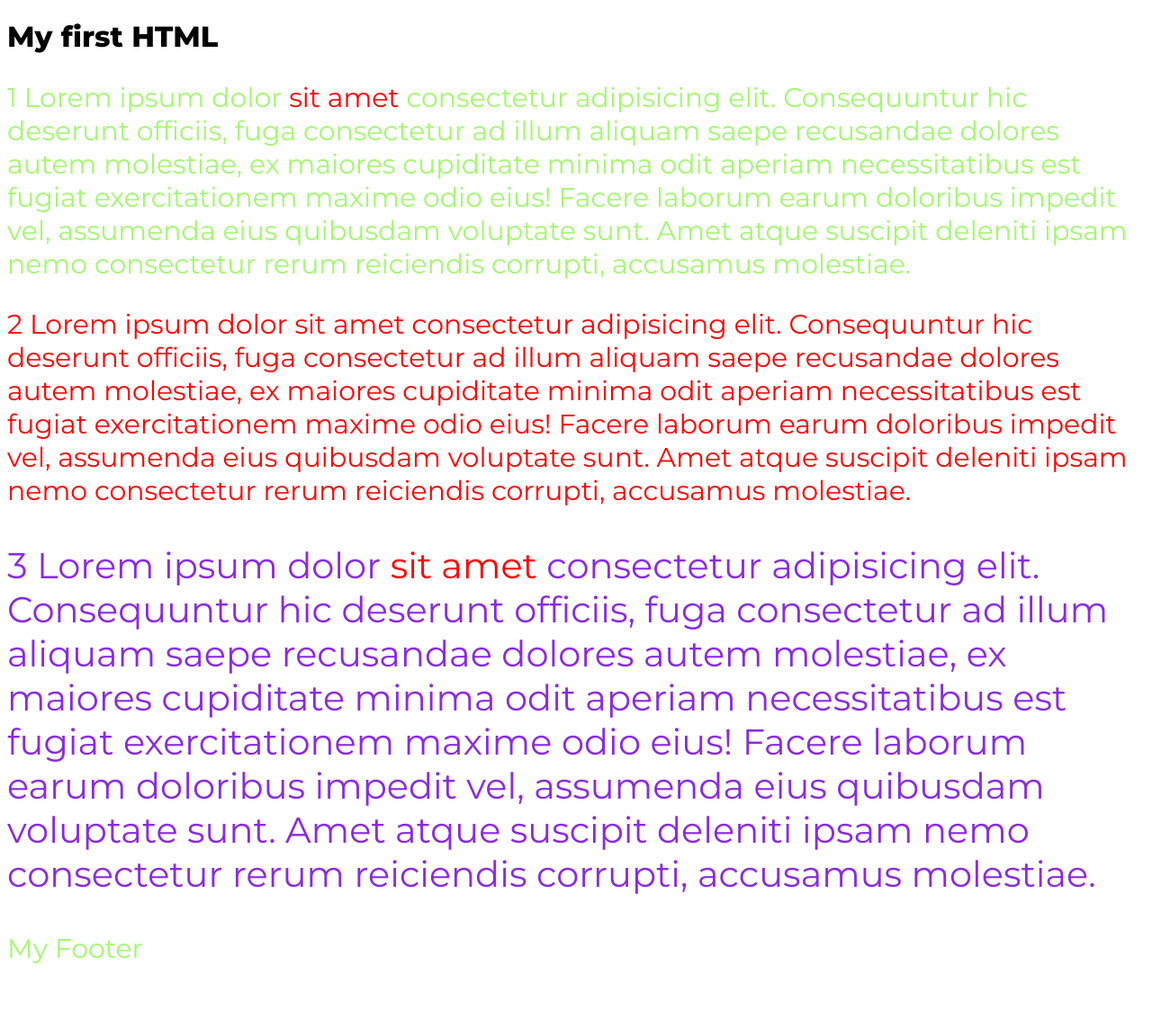
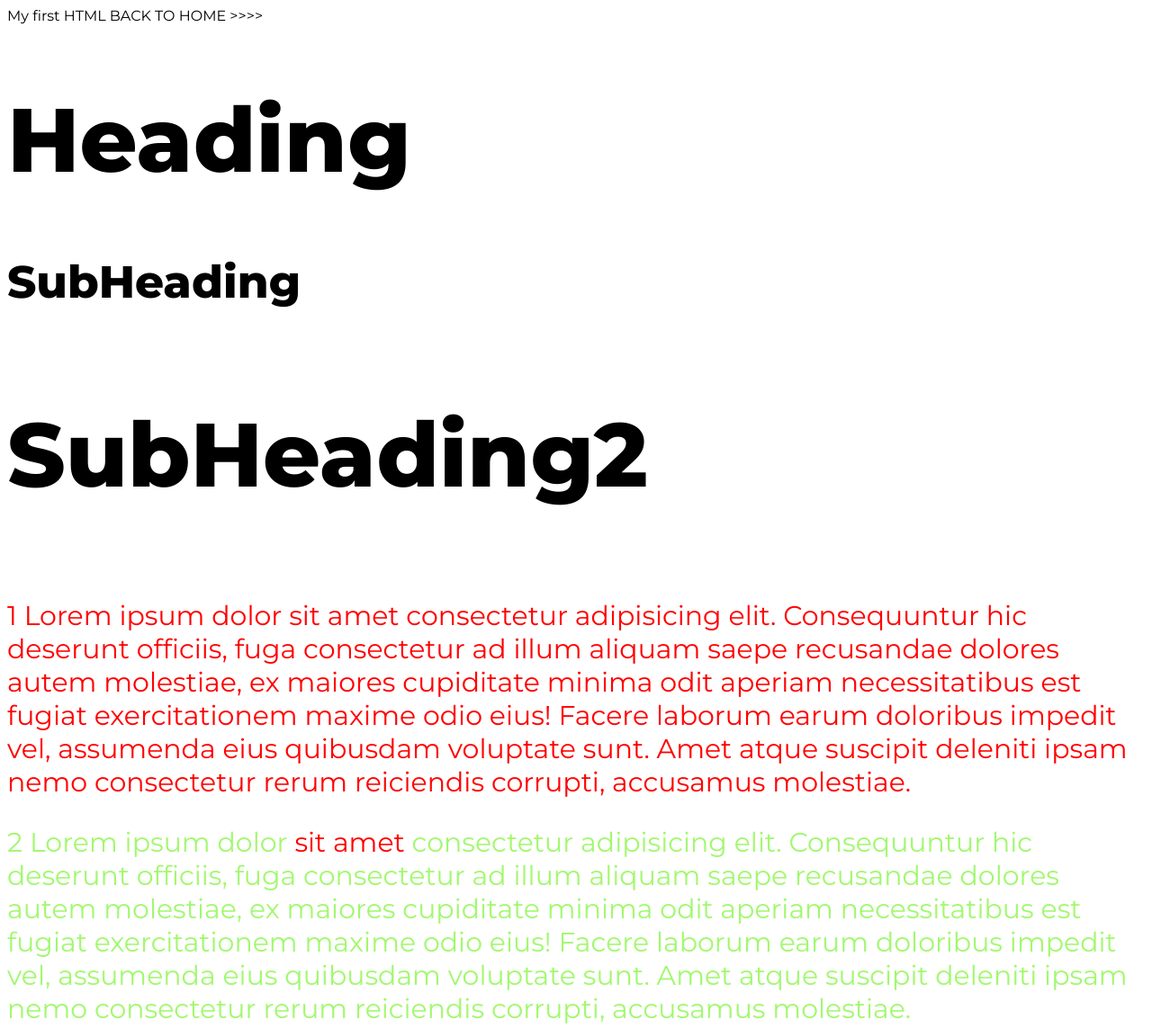
Before and after one commit to Volodymyr-Khomchyk/html-project, a plain HTML site: page index2.html in a window 1280 px wide. Shown: the top 1143 px of the page at 90% size. Before the commit the page ends 1103 px from the top, so only its background shows below. Drawn offline with Linux system fonts and the light colour scheme.

Commit message:
Add style.css

```diff
--- a/index2.html
+++ b/index2.html
@@ -7,48 +7,36 @@
     <meta name="viewport" content="width=device-width, initial-scale=1.0">
     <title>Test Page</title>
     <link rel="stylesheet" href="./assets/project.css">
-    <style>
-        p {
-            /* color: green;  */
-            /* color: rgb(200, 140, 21); */
-            /* color: rgba(100, 150, 27, 0.1); */
-            /* color: #a2f86f; */
-            color: #a2f86f;
-            /* font-size: 20px; */
-            /* font-size: 30pt; */
-            font-size: 30px;
-
-        }
-        #parag3{
-            color: blueviolet;
-            font-size: 40px;
-        }
-        .red-text{
-            color: red;
-        }
-    </style>
+    <link rel="stylesheet" href="./style.css">
 </head>
 
 <body>
     <header>
-        <h1>My first HTML</h1>
+        My first HTML
+        <a href="./index.html">BACK TO HOME >>>> </a>
     </header>
     <main>
-        <p>1 Lorem ipsum dolor <span class="red-text">sit amet</span> consectetur adipisicing elit. Consequuntur hic deserunt officiis, fuga
+        <h1>Heading</h1>
+        <h2 id="heading">SubHeading</h2>
+        <h3>SubHeading2</h3>
+        <p class="red-text">1 Lorem ipsum dolor sit amet consectetur adipisicing elit. Consequuntur hic deserunt
+            officiis, fuga
             consectetur
             ad illum aliquam saepe recusandae dolores autem molestiae, ex maiores cupiditate minima odit aperiam
             necessitatibus est fugiat exercitationem maxime odio eius! Facere laborum earum doloribus impedit
             vel,
             assumenda eius quibusdam voluptate sunt. Amet atque suscipit deleniti ipsam nemo consectetur rerum
             reiciendis corrupti, accusamus molestiae. </p>
-        <p class="red-text">2 Lorem ipsum dolor sit amet consectetur adipisicing elit. Consequuntur hic deserunt officiis, fuga
+        <p>2 Lorem ipsum dolor <span class="red-text">sit amet</span> consectetur adipisicing elit. Consequuntur hic
+            deserunt officiis, fuga
             consectetur
             ad illum aliquam saepe recusandae dolores autem molestiae, ex maiores cupiditate minima odit aperiam
             necessitatibus est fugiat exercitationem maxime odio eius! Facere laborum earum doloribus impedit
             vel,
             assumenda eius quibusdam voluptate sunt. Amet atque suscipit deleniti ipsam nemo consectetur rerum
             reiciendis corrupti, accusamus molestiae. </p>
-        <p id="parag3">3 Lorem ipsum dolor <span class="red-text">sit amet</span> consectetur adipisicing elit. Consequuntur hic deserunt officiis, fuga
+        <p id="parag3">3 Lorem ipsum dolor <span class="red-text">sit amet</span> consectetur adipisicing elit.
+            Consequuntur hic deserunt officiis, fuga
             consectetur
             ad illum aliquam saepe recusandae dolores autem molestiae, ex maiores cupiditate minima odit aperiam
             necessitatibus est fugiat exercitationem maxime odio eius! Facere laborum earum doloribus impedit
--- a/style.css
+++ b/style.css
@@ -0,0 +1,26 @@
+        p {
+            /* color: green;  */
+            /* color: rgb(200, 140, 21); */
+            /* color: rgba(100, 150, 27, 0.1); */
+            /* color: #a2f86f; */
+            color: #a2f86f;
+            /* font-size: 20px; */
+            /* font-size: 30pt; */
+            font-size: 30px;
+
+        }
+
+        #parag3 {
+            color: blueviolet;
+            font-size: 40px;
+        }
+
+        .red-text {
+            color: red;
+        }
+        h1, h2, h3 {
+            font-size: 100px;
+        }
+        #heading{
+            font-size: 50px;
+        }
```
Also changed, not shown: index.html (+1 -0 lines).
